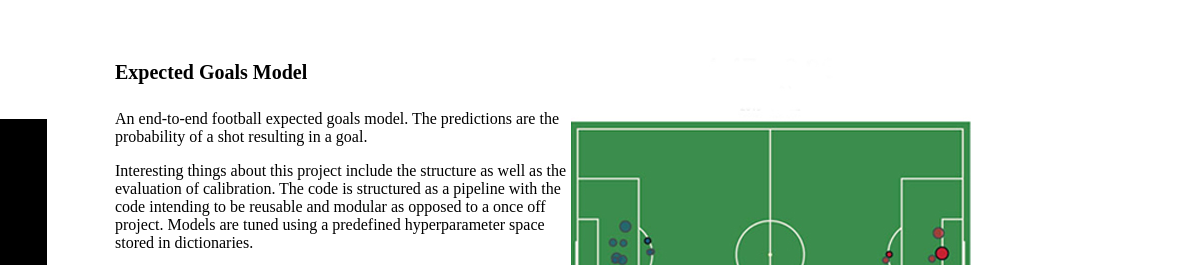
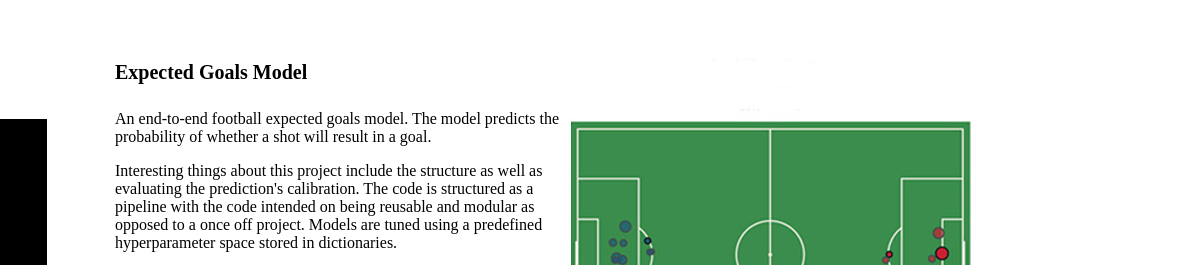
Before and after one commit to WaydeHerman/WaydeHerman.github.io, a plain HTML site: page index.html in a window 1280 px wide. Shown: the part 141-406 px from the top of the page, 97-1280 px from the left. Drawn offline with Linux system fonts and the light colour scheme.

Commit message:
changed description of xg model

```diff
--- a/index.html
+++ b/index.html
@@ -244,8 +244,8 @@
       <img class='item-img' src="Portfolio-xg.jpg" alt="xg demo" />
       <div class="text-block text-block-xg">
         <a href="https://github.com/WaydeHerman/Expected_Goals" target="_blank" class="item-heading"><h4>Expected Goals Model</h4></a>
-        <p>An end-to-end football expected goals model. The predictions are the probability of a shot resulting in a goal.</p>
-        <p>Interesting things about this project include the structure as well as the evaluation of calibration. The code is structured as a pipeline with the code intending to be reusable and modular as opposed to a once off project. Models are tuned using a predefined hyperparameter space stored in dictionaries.</p>
+        <p>An end-to-end football expected goals model. The model predicts the probability of whether a shot will result in a goal.</p>
+        <p>Interesting things about this project include the structure as well as evaluating the prediction's calibration. The code is structured as a pipeline with the code intended on being reusable and modular as opposed to a once off project. Models are tuned using a predefined hyperparameter space stored in dictionaries.</p>
         <p>The models are evaluated both by their predictive performance as well as the calibration of their predictions. The latter is evaluated using visual inspection of their calibration curves as opposed to a single metric, which is usually advised.</p>
         <p class='keywords'><b>Keywords:</b> Python (Pandas, Matplotlib) / Logistic Regression / SVM / Random Forest / Gradboost / XGBoost / Calibration / Model Pipeline / D3.js</p>
       </div>
```
